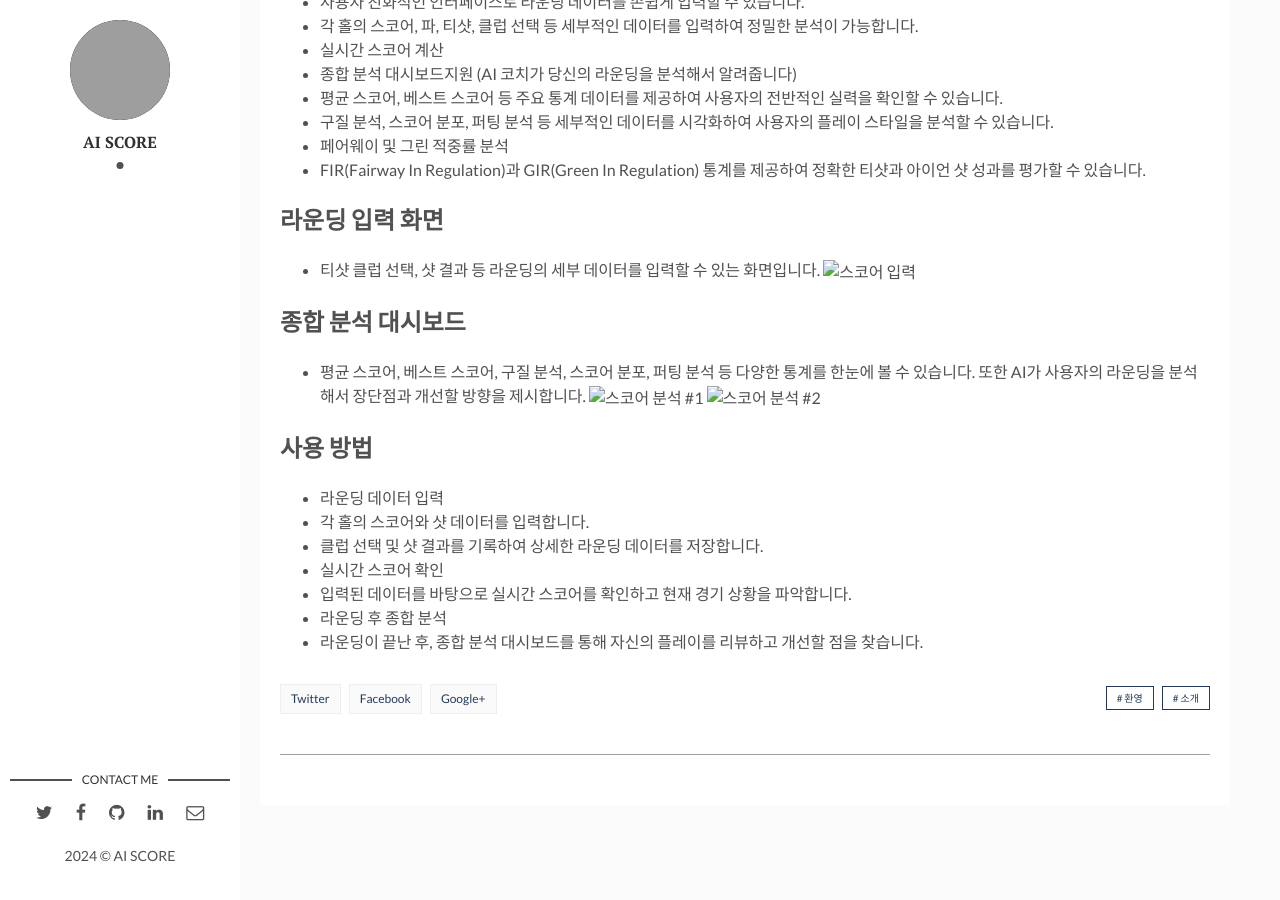
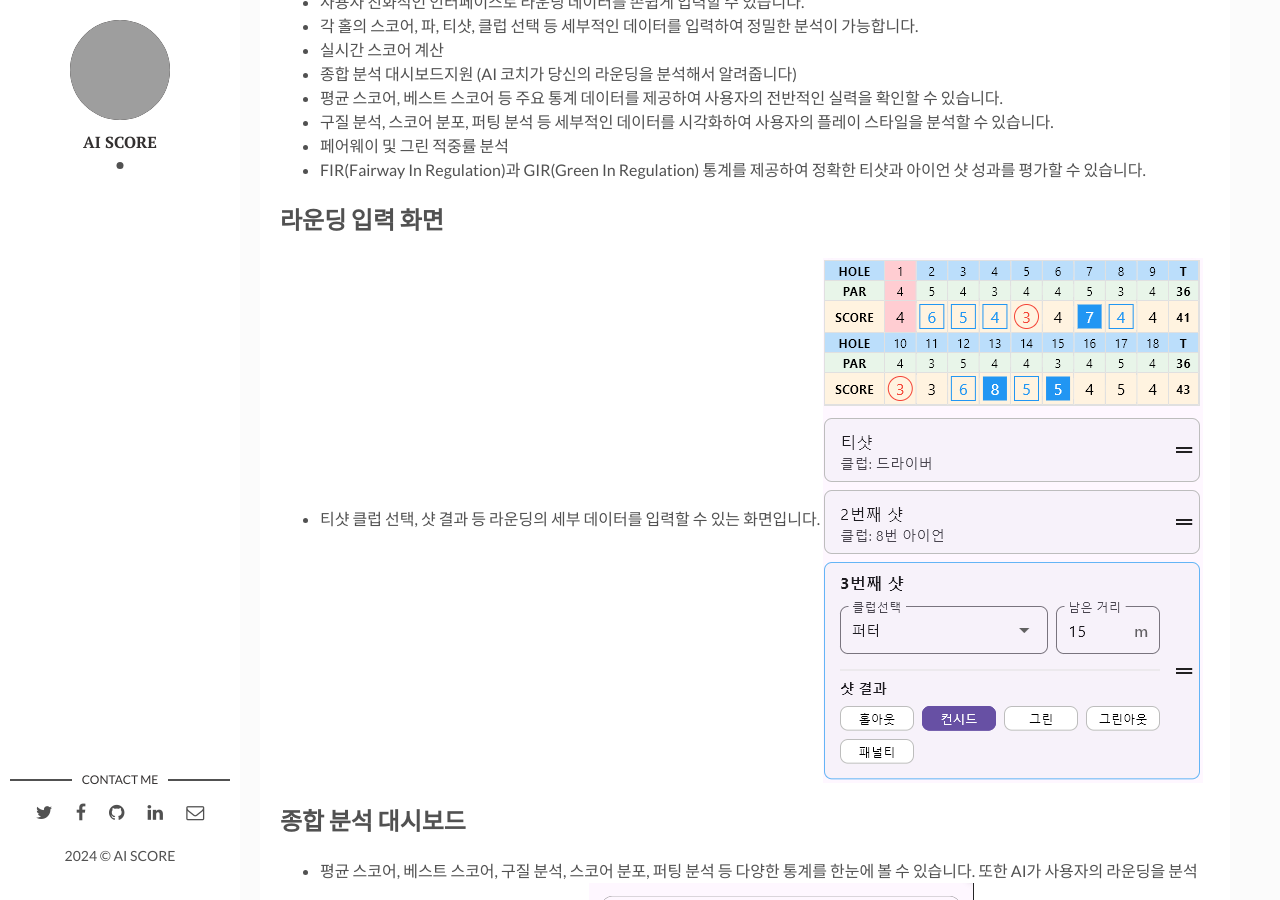
Before and after one commit to kim-jeongmo/jeongmo, a Jekyll site: the page built from _posts/2024-07-23-welcome-to-ai-score.md, in a window 1280 px wide and 900 px high, scrolled down 353 px. Built offline with Jekyll 4.4.1, drawn with Linux system fonts in a browser that asks for light colours; grey boxes are pictures that could not be loaded.

Commit message:
Auto update 2024-07-23(화) 15:15:23.38

```diff
--- a/_posts/2024-07-23-welcome-to-ai-score.md
+++ b/_posts/2024-07-23-welcome-to-ai-score.md
@@ -25,14 +25,14 @@ tags: [환영, 소개]
 ## 라운딩 입력 화면
 
 - 티샷 클럽 선택, 샷 결과 등 라운딩의 세부 데이터를 입력할 수 있는 화면입니다.
-![스코어 입력](./assets/img/score_input.png)
+![스코어 입력](/assets/img/score_input.png)
 
 
 ## 종합 분석 대시보드
 
 - 평균 스코어, 베스트 스코어, 구질 분석, 스코어 분포, 퍼팅 분석 등 다양한 통계를 한눈에 볼 수 있습니다. 또한 AI가 사용자의 라운딩을 분석해서 장단점과 개선할 방향을 제시합니다.
-![스코어 분석 #1](./assets/img/dashboard1.png)
-![스코어 분석 #2](./assets/img/dashboard1.png)
+![스코어 분석 #1](/assets/img/dashboard1.png)
+![스코어 분석 #2](/assets/img/dashboard1.png)
 
 
 ## 사용 방법
```
